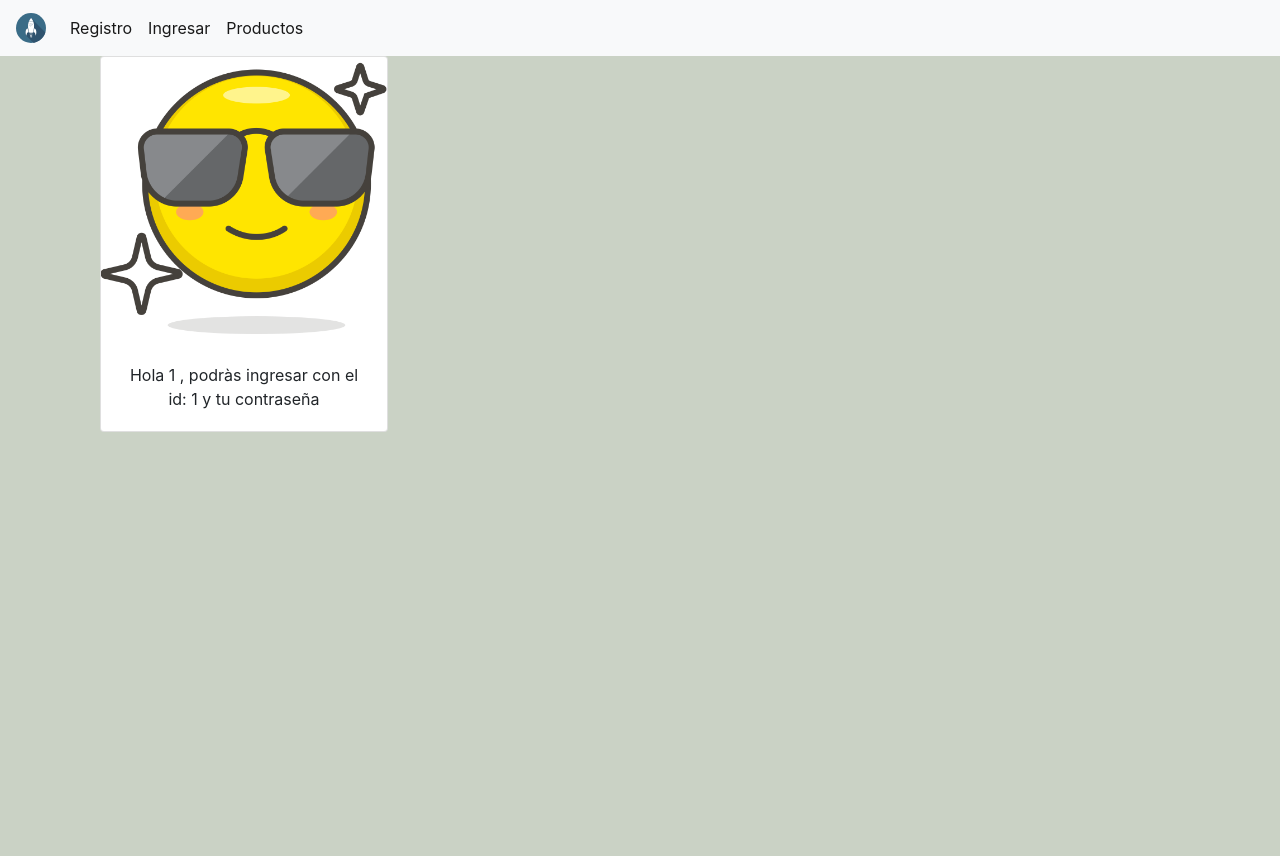
After one commit to Horus19/flask_pro_files, a Flask app: template templates/login_return.html in a window 1280 px wide. The commit adds this page. Run offline with Flask 2, Linux system fonts and the light colour scheme; the template is opened without the code that fills it: most values are stand-ins (such as "Sample title", 1, 10 or a date in 2020); some libraries are stand-ins or nearby versions.

Commit message:
se ha implementado el manejo de sesiones, tanto inicio de sesion como cierre, ademàs al momento del registro se le notifica al usuario sus credenciales de acceso

```diff
--- a/app.py
+++ b/app.py
@@ -35,8 +35,10 @@ def registro():
                 cur.execute(" call Registro_Cliente(%s,%s,%s);",(Nombre,Apellido,Contrasena))
                 variable  = cur.fetchall();
                 mysql.get_db().commit()
+                cur.execute("call get_nombre(%s)", (variable))
+                usuario = cur.fetchall()
                 cur.close()
-                return redirect('/Productos')
+                return render_template('login_return.html',id = variable, usuario = usuario )
 
         except:
             return 'El usuario no se ha podido registrar'
@@ -55,26 +57,29 @@ def Carro_compras(id):
 
 @app.route('/login/', methods=['GET', 'POST'])
 def login():
-    if request.method == "POST":
-        try:
-            session.pop('user_id', None)
-            details = request.form
-            id = details['usr']
-            password = details['pssd']
-            cur = mysql.get_db().cursor()
-            cur.execute("call Validar_Usuario(%s,%s);", (id,password))
-            acc = cur.fetchall()
-            if str(acc) == "(('Contraseña correcta',),)":
-                session['user_id'] = id
-                cur.execute("call get_nombre(%s)", (id))
-                usuario = cur.fetchall()
-                cur.close()
-                return render_template('Profile.html',usuario = usuario)
-            else :
-                return "contraseña incorrecta"
-                cur.close()
-        except:
-            return 'no se pudo validar el usuario'
+    if not session.get('user_id'):
+        if request.method == "POST":
+            try:
+                session.pop('user_id', None)
+                details = request.form
+                id = details['usr']
+                password = details['pssd']
+                cur = mysql.get_db().cursor()
+                cur.execute("call Validar_Usuario(%s,%s);", (id,password))
+                acc = cur.fetchall()
+                if str(acc) == "(('Contraseña correcta',),)":
+                    session['user_id'] = id
+                    cur.execute("call get_nombre(%s)", (id))
+                    usuario = cur.fetchall()
+                    cur.close()
+                    return render_template('Profile.html',usuario = usuario)
+                else :
+                    return "contraseña incorrecta"
+                    cur.close()
+            except:
+                return 'no se pudo validar el usuario'
+    else:
+        return redirect('/Productos')
     return render_template('login.html')
 
 
@@ -118,9 +123,15 @@ def Productos_tipo(Tipo_Producto):
 
 @app.route('/Perfil')
 def perfil():
-    return render_template('Profile.html')
+    if not session.get('user_id'):
+        return redirect('/login/')
+    else:
+        return render_template('Profile.html',usuario = session['user_id'] )
 
-
+@app.route('/Exit')
+def salida():
+    session.pop('user_id')
+    return redirect('/')
 
 
 
--- a/templates/index.html
+++ b/templates/index.html
@@ -5,7 +5,7 @@
     <script src="https://code.jquery.com/jquery-3.5.1.slim.min.js" integrity="sha384-DfXdz2htPH0lsSSs5nCTpuj/zy4C+OGpamoFVy38MVBnE+IbbVYUew+OrCXaRkfj" crossorigin="anonymous"></script>
     <script src="https://cdn.jsdelivr.net/npm/popper.js@1.16.1/dist/umd/popper.min.js" integrity="sha384-9/reFTGAW83EW2RDu2S0VKaIzap3H66lZH81PoYlFhbGU+6BZp6G7niu735Sk7lN" crossorigin="anonymous"></script>
     <script src="https://stackpath.bootstrapcdn.com/bootstrap/4.5.2/js/bootstrap.min.js" integrity="sha384-B4gt1jrGC7Jh4AgTPSdUtOBvfO8shuf57BaghqFfPlYxofvL8/KUEfYiJOMMV+rV" crossorigin="anonymous"></script>
-
+    <link  rel="icon"   href="../static/img/boss.png" type="image/png" />
     <style>
 
         body
--- a/templates/login.html
+++ b/templates/login.html
@@ -14,7 +14,7 @@
     <script src="https://code.jquery.com/jquery-3.5.1.slim.min.js" integrity="sha384-DfXdz2htPH0lsSSs5nCTpuj/zy4C+OGpamoFVy38MVBnE+IbbVYUew+OrCXaRkfj" crossorigin="anonymous"></script>
     <script src="https://cdn.jsdelivr.net/npm/popper.js@1.16.1/dist/umd/popper.min.js" integrity="sha384-9/reFTGAW83EW2RDu2S0VKaIzap3H66lZH81PoYlFhbGU+6BZp6G7niu735Sk7lN" crossorigin="anonymous"></script>
     <script src="https://stackpath.bootstrapcdn.com/bootstrap/4.5.2/js/bootstrap.min.js" integrity="sha384-B4gt1jrGC7Jh4AgTPSdUtOBvfO8shuf57BaghqFfPlYxofvL8/KUEfYiJOMMV+rV" crossorigin="anonymous"></script>
-
+    <link  rel="icon"   href="../static/img/boss.png" type="image/png" />
         <style>
         .user-img{
                 margin-top: -50px;
--- /dev/null
+++ b/templates/login_return.html
@@ -0,0 +1,41 @@
+<html>
+    <head>
+    <title>Login??</title>
+    <link rel="stylesheet" href="https://stackpath.bootstrapcdn.com/bootstrap/4.5.2/css/bootstrap.min.css" integrity="sha384-JcKb8q3iqJ61gNV9KGb8thSsNjpSL0n8PARn9HuZOnIxN0hoP+VmmDGMN5t9UJ0Z" crossorigin="anonymous">
+    <script src="https://code.jquery.com/jquery-3.5.1.slim.min.js" integrity="sha384-DfXdz2htPH0lsSSs5nCTpuj/zy4C+OGpamoFVy38MVBnE+IbbVYUew+OrCXaRkfj" crossorigin="anonymous"></script>
+    <script src="https://cdn.jsdelivr.net/npm/popper.js@1.16.1/dist/umd/popper.min.js" integrity="sha384-9/reFTGAW83EW2RDu2S0VKaIzap3H66lZH81PoYlFhbGU+6BZp6G7niu735Sk7lN" crossorigin="anonymous"></script>
+    <script src="https://stackpath.bootstrapcdn.com/bootstrap/4.5.2/js/bootstrap.min.js" integrity="sha384-B4gt1jrGC7Jh4AgTPSdUtOBvfO8shuf57BaghqFfPlYxofvL8/KUEfYiJOMMV+rV" crossorigin="anonymous"></script>
+    </head>
+    <body style="background-color: #cad2c5">
+        <nav class="navbar navbar-expand-lg navbar-light bg-light">
+         <button class="navbar-toggler" type="button" data-toggle="collapse" data-target="#navbarTogglerDemo01" aria-controls="navbarTogglerDemo01" aria-expanded="false" aria-label="Toggle navigation">
+            <span class="navbar-toggler-icon"></span>
+        </button>
+        <a class="navbar-brand" href="#">
+        <img src="../static/img/game.svg" width="30" height="30" class="d-inline-block align-top" alt='Logo Boostrap'>
+        </a>
+        <ul class ="navbar-nav">
+            <li class="nav-item active">
+                <a class="nav-link" href="/registro">Registro</a>
+            </li>
+            <li class="nav-item active">
+                <a class="nav-link" href="/login">Ingresar</a>
+            </li>
+            <li class="nav-item active">
+                <a class="nav-link" href="/Productos">Productos</a>
+            </li>
+        </ul>
+        </nav>
+        <div class="container h-100">
+            <div class="col-sm-8 align-self-center text-center">
+                <div class="card" style="width: 18rem;">
+                <img src="../static/img/attitude.png" class="card-img-top" alt="...">
+                    <div class="card-body">
+                    <p class="card-text">Hola {{usuario.0.0}} , podràs ingresar con el id: {{id.0.0}} y tu contraseña</p>
+                    </div>
+                </div>
+            </div>
+        </div>
+    </body>
+
+</html>
--- a/templates/productos.html
+++ b/templates/productos.html
@@ -7,7 +7,7 @@
     <script src="https://code.jquery.com/jquery-3.5.1.slim.min.js" integrity="sha384-DfXdz2htPH0lsSSs5nCTpuj/zy4C+OGpamoFVy38MVBnE+IbbVYUew+OrCXaRkfj" crossorigin="anonymous"></script>
     <script src="https://cdn.jsdelivr.net/npm/popper.js@1.16.1/dist/umd/popper.min.js" integrity="sha384-9/reFTGAW83EW2RDu2S0VKaIzap3H66lZH81PoYlFhbGU+6BZp6G7niu735Sk7lN" crossorigin="anonymous"></script>
     <script src="https://stackpath.bootstrapcdn.com/bootstrap/4.5.2/js/bootstrap.min.js" integrity="sha384-B4gt1jrGC7Jh4AgTPSdUtOBvfO8shuf57BaghqFfPlYxofvL8/KUEfYiJOMMV+rV" crossorigin="anonymous"></script>
-
+    <link  rel="icon"   href="../static/img/boss.png" type="image/png" />
 </head>
 <body style="background-color: #adb5bd">
     <nav class="navbar navbar-expand-lg navbar-light bg-light">
--- a/templates/registro.html
+++ b/templates/registro.html
@@ -14,7 +14,7 @@
     <script src="https://code.jquery.com/jquery-3.5.1.slim.min.js" integrity="sha384-DfXdz2htPH0lsSSs5nCTpuj/zy4C+OGpamoFVy38MVBnE+IbbVYUew+OrCXaRkfj" crossorigin="anonymous"></script>
     <script src="https://cdn.jsdelivr.net/npm/popper.js@1.16.1/dist/umd/popper.min.js" integrity="sha384-9/reFTGAW83EW2RDu2S0VKaIzap3H66lZH81PoYlFhbGU+6BZp6G7niu735Sk7lN" crossorigin="anonymous"></script>
     <script src="https://stackpath.bootstrapcdn.com/bootstrap/4.5.2/js/bootstrap.min.js" integrity="sha384-B4gt1jrGC7Jh4AgTPSdUtOBvfO8shuf57BaghqFfPlYxofvL8/KUEfYiJOMMV+rV" crossorigin="anonymous"></script>
-
+    <link  rel="icon"   href="../static/img/boss.png" type="image/png" />
         <style>
         .user-img{
                 margin-top: -50px;
```
Also changed, not shown: templates/Profile.html (+9 -2 lines), static/img/attitude.png (added), static/img/boss.png (added).
